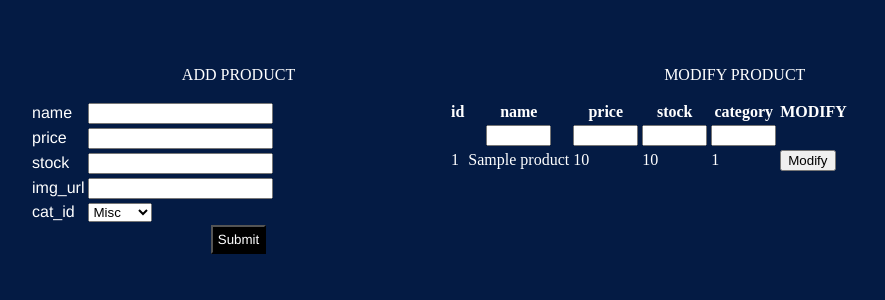
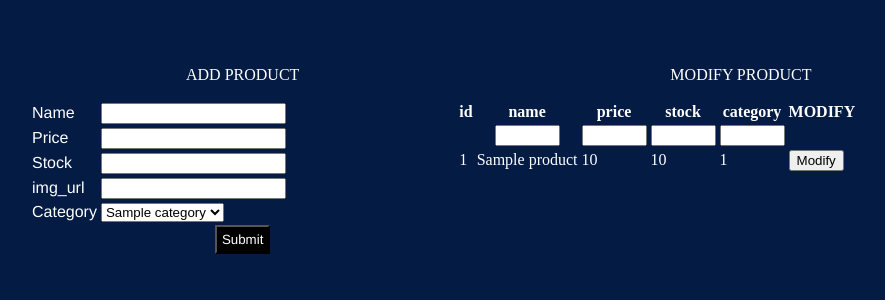
Before and after one commit to MTBorg/D0018E_Demo, a PHP site: page /php/adminpage.php in a window 1280 px wide. Shown: the part 105-405 px from the top of the page, without its empty margins (29-914 px from the left). Run offline with PHP 8.4, Linux system fonts and the light colour scheme; tables that the repository leaves empty or names only in its code hold one stand-in row (values such as "Sample post").

Commit message:
Admin can now select a category in a drop down menu when creating a new product

```diff
--- a/website/php/adminpage.php
+++ b/website/php/adminpage.php
@@ -32,15 +32,15 @@
                 <table class="addTable">
                 <p style="color:white">ADD PRODUCT</p>
                     <tr>
-                        <td><p class="submitText" style="font-family:Helvetica">name</p></td>
+                        <td><p class="submitText" style="font-family:Helvetica">Name</p></td>
                         <td><input type="text"></td>
                     </tr>
                     <tr>
-                        <td><p class="submitText" style="font-family:Helvetica">price</p></td>
+                        <td><p class="submitText" style="font-family:Helvetica">Price</p></td>
                         <td><input type="text"></td>
                     </tr>
                     <tr>
-                        <td><p class="submitText" style="font-family:Helvetica">stock</p></td>
+                        <td><p class="submitText" style="font-family:Helvetica">Stock</p></td>
                         <td><input type="text"></td>
                     </tr>
                     <tr>
@@ -48,13 +48,13 @@
                         <td><input type="text"></td>
                     </tr>
                     <tr>
-                        <td><p class="submitText" style="font-family:Helvetica">cat_id</p></td>
+                        <td><p class="submitText" style="font-family:Helvetica">Category</p></td>
                         <td><input type="hidden" id="catID" value="1">
                             <select name="category" onchange="updateCatText(this.value);">
-                                <option value="1">Misc</option>
-                                <option value="2">Car</option>
-                                <option value="3">Rocket</option>
-                                <option value="4">Food</option>
+                                <?php
+                                    include_once 'getCategories.php';
+                                    getCategories();
+                                ?>
                             </select>
                         </td>
                     </tr>
@@ -91,7 +91,7 @@
 
                 <?php
 
-                    include 'listProducts.php';
+                    include_once 'listProducts.php';
                     listProducts();
 
                 ?>
--- /dev/null
+++ b/website/php/getCategories.php
@@ -0,0 +1,14 @@
+<?php
+    function getCategories() {
+        include_once 'dbConnect.php';
+        $dbconn = dbConnect();
+
+        $queryCat = "SELECT id, cat_name FROM Categories;";
+        $cats = mysqli_query($dbconn, $queryCat);
+
+        while ($row = mysqli_fetch_array($cats)) {
+            echo '<option value="'.$row['id'].'">'.$row['cat_name'].'</option>';
+        }
+    }
+
+?>
--- a/website/php/listProducts.php
+++ b/website/php/listProducts.php
@@ -3,7 +3,7 @@
 
 
 function listProducts() {
-    include 'dbConnect.php';
+    include_once 'dbConnect.php';
     $dbconn = dbConnect();
 
 
```
